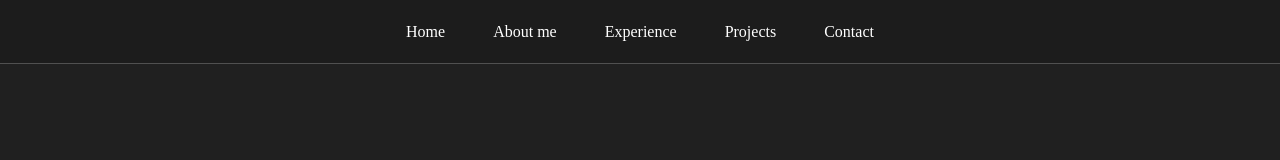
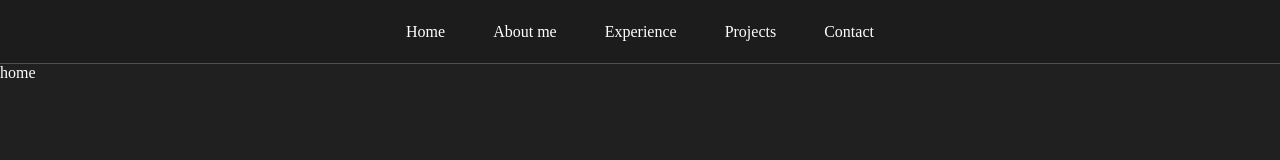
Before and after one commit to PavelLoubek/pavelloubek.github.io, a React (Create React App) app: page / in a window 1280 px wide. Shown: the top 160 px of the page. Built offline with nearby package versions, Linux system fonts and the light colour scheme; the HTML template or start-up script is replaced by a standard one.

Commit message:
Added main.js and home.js

```diff
--- a/src/App.js
+++ b/src/App.js
@@ -1,10 +1,12 @@
 import './App.css';
 import Navbar from './components/header/navbar.js';
+import Main from './components/main/main.js';
 
 function App() {
   return (
     <div className="App">
       <Navbar/>
+      <Main/>
     </div>
   );
 }
--- /dev/null
+++ b/src/components/main/Home/home.js
@@ -0,0 +1,10 @@
+import React from 'react';
+import './home.css';
+
+const Home = () => {
+  return (
+    <div>home</div>
+  );
+}
+
+export default Home;
--- /dev/null
+++ b/src/components/main/main.js
@@ -0,0 +1,10 @@
+import React from 'react';
+import Home from './Home/home.js';
+
+const Main = () => {
+  return (
+    <Home/>
+  );
+}
+
+export default Main;
```
Also changed, not shown: src/components/main/Home/home.css (added).
